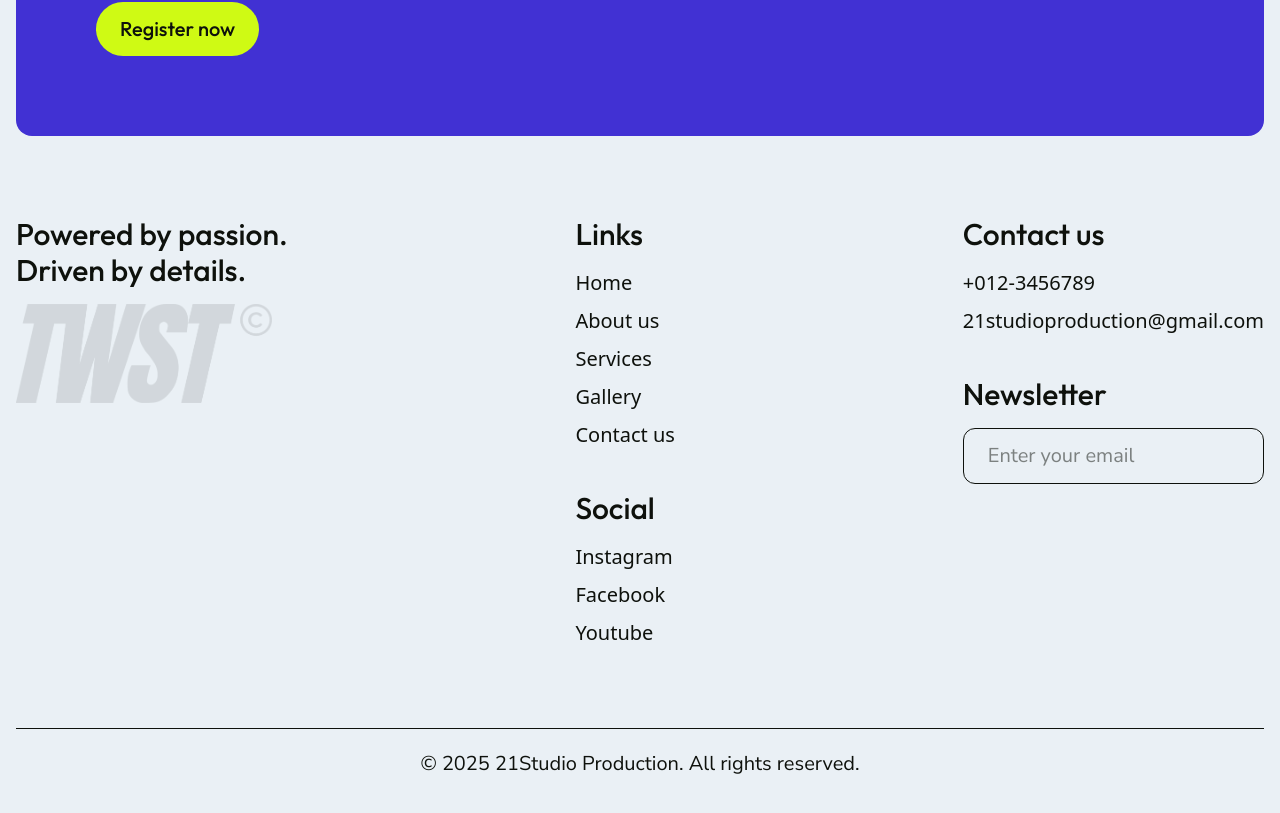
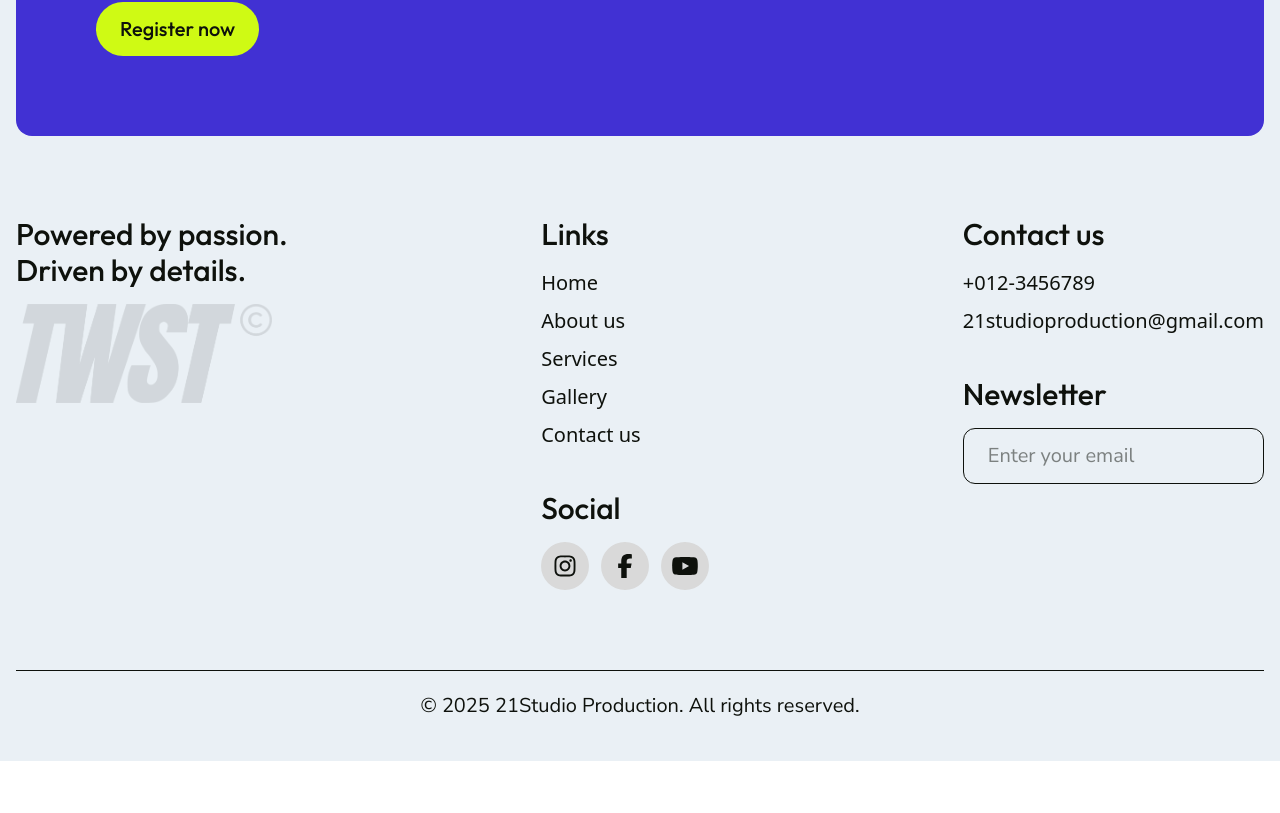
Before and after one commit to nazrindaniell/21Studio-Production, a React (Vite) app in the folder client/: page / in a window 1280 px wide. Shown: the part 4288-5101 px from the top of the page. After the commit the page ends 5049 px from the top, so only its background shows below. Built offline with nearby package versions, Linux system fonts and the light colour scheme.

Commit message:
update styling for footer

```diff
--- a/client/src/components/Footer.jsx
+++ b/client/src/components/Footer.jsx
@@ -1,4 +1,8 @@
 import TwstLogo from "../assets/twst-logo-black.webp";
+import { FontAwesomeIcon } from "@fortawesome/react-fontawesome";
+import { faInstagram } from "@fortawesome/free-brands-svg-icons";
+import { faFacebookF } from "@fortawesome/free-brands-svg-icons";
+import { faYoutube } from "@fortawesome/free-brands-svg-icons";
 
 function Footer() {
   return (
@@ -50,10 +54,34 @@ function Footer() {
                 <h3 className="font-outfit text-h4 text-black-100 lg:text-h3 font-medium">
                   Social
                 </h3>
-                <div className="[&>p]:text-black-100 flex flex-col gap-2 [&>p]:text-base lg:[&>p]:text-lg">
-                  <p>Instagram</p>
-                  <p>Facebook</p>
-                  <p>Youtube</p>
+                <div className="[&>p]:text-black-100 flex gap-3 [&>p]:text-base lg:[&>p]:text-lg">
+                  <a href="#">
+                    <div className="bg-white-400 relative h-12 w-12 rounded-full">
+                      <FontAwesomeIcon
+                        icon={faInstagram}
+                        size="xl"
+                        className="text-black-100 absolute top-1/2 left-1/2 -translate-x-1/2 -translate-y-1/2"
+                      />
+                    </div>
+                  </a>
+                  <a href="#">
+                    <div className="bg-white-400 relative h-12 w-12 rounded-full">
+                      <FontAwesomeIcon
+                        icon={faFacebookF}
+                        size="xl"
+                        className="text-black-100 absolute top-1/2 left-1/2 -translate-x-1/2 -translate-y-1/2"
+                      />
+                    </div>
+                  </a>
+                  <a href="#">
+                    <div className="bg-white-400 relative h-12 w-12 rounded-full">
+                      <FontAwesomeIcon
+                        icon={faYoutube}
+                        size="xl"
+                        className="text-black-100 absolute top-1/2 left-1/2 -translate-x-1/2 -translate-y-1/2"
+                      />
+                    </div>
+                  </a>
                 </div>
               </div>
             </div>
--- a/client/src/index.css
+++ b/client/src/index.css
@@ -7,6 +7,10 @@
   }
   .secondary-btn {
     @apply border-white-200 font-outfit text-white-200 rounded-full border bg-transparent px-5 py-2.5 text-center text-base font-medium lg:px-6 lg:py-3 lg:text-lg;
+  }
+  /* Custom utility for white-400 since it's having issues */
+  .bg-white-400-custom {
+    background-color: #d9d9d9;
   }
   .scrollbar-hide {
     -ms-overflow-style: none; /* Internet Explorer and Edge */
--- a/client/tailwind.config.js
+++ b/client/tailwind.config.js
@@ -9,6 +9,7 @@ export default {
         "white-100": "#FFFFFF",
         "white-200": "#EAF0F5", // Light gray
         "white-300": "#CCCCCC", // Gray
+        "white-400": "#D9D9D9", // Dark gray
         lime: "#CFFA14", // Lime
         purple: "#4131D3", // Purple
       },
```
